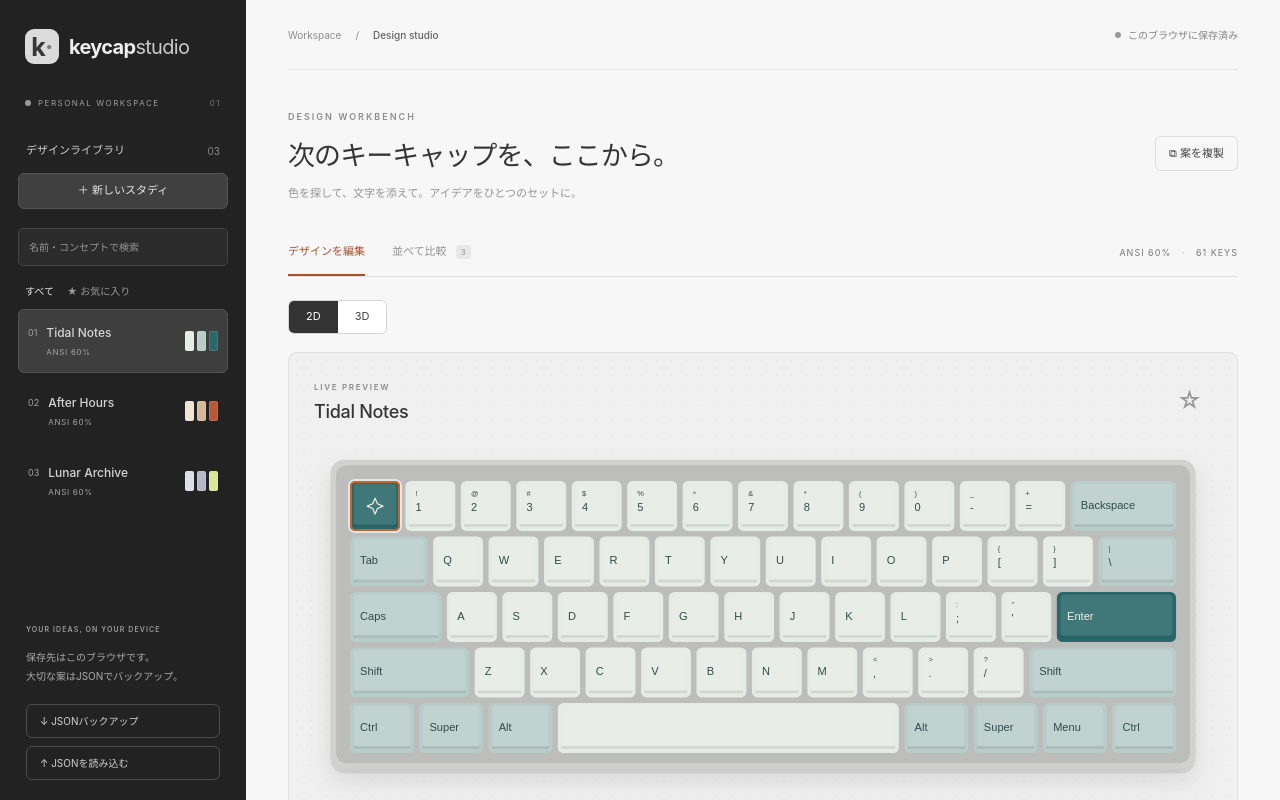
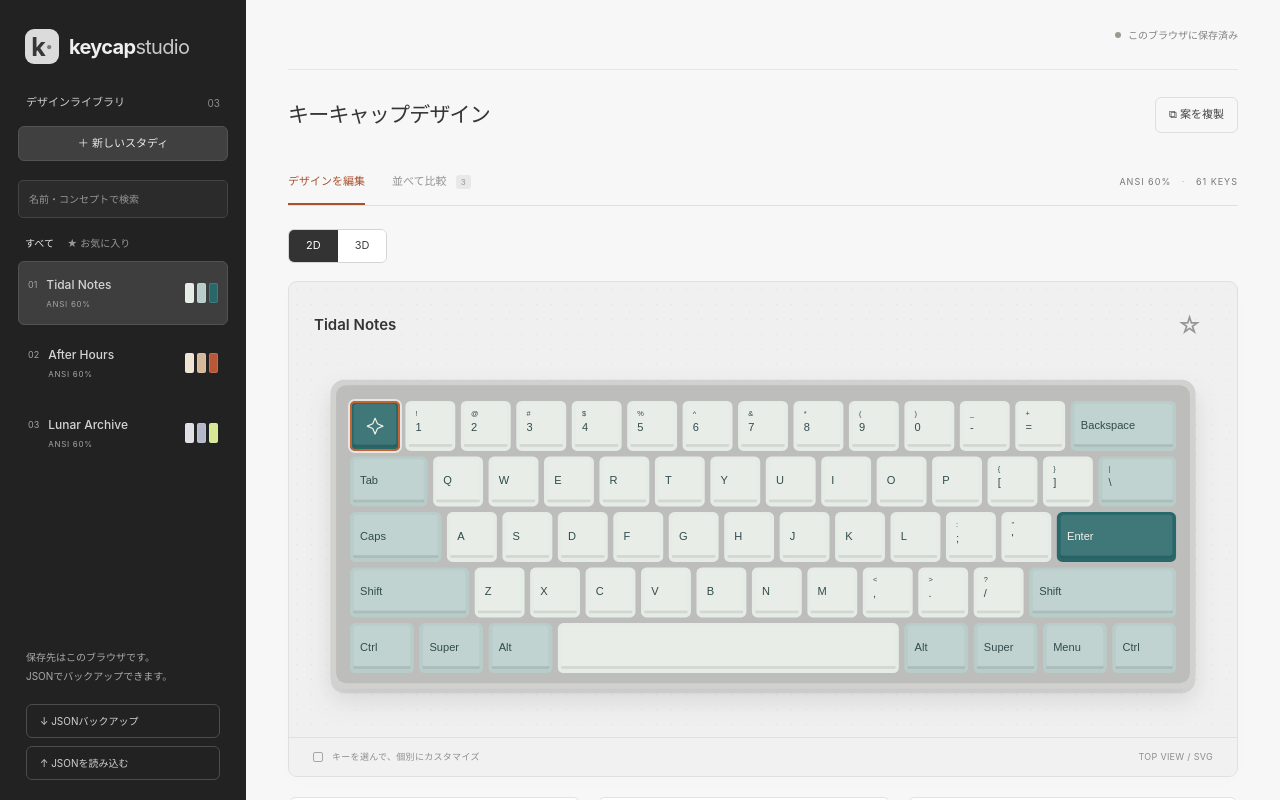
Before and after one commit to shiroinock/keycap-studio, a React (Vite) app: page / in a window 1280 px wide. Shown: the top 800 px of the page. Built offline with nearby package versions, Linux system fonts and the light colour scheme.

Commit message:
Remove promotional copy and simplify workspace headings

```diff
--- a/src/App.tsx
+++ b/src/App.tsx
@@ -220,9 +220,6 @@ export default function App() {
             keycap<span className="brand-light">studio</span>
           </span>
         </a>
-        <div className="workspace-label">
-          <span className="live-dot" /> PERSONAL WORKSPACE <span>01</span>
-        </div>
         <div className="library-heading">
           <h2>デザインライブラリ</h2>
           <span>{studies.length.toString().padStart(2, "0")}</span>
@@ -277,11 +274,10 @@ export default function App() {
           )}
         </nav>
         <div className="sidebar-footer">
-          <span className="eyebrow">YOUR IDEAS, ON YOUR DEVICE</span>
           <p>
             保存先はこのブラウザです。
             <br />
-            大切な案はJSONでバックアップ。
+            JSONでバックアップできます。
           </p>
           <button
             onClick={() =>
@@ -311,9 +307,6 @@ export default function App() {
       </aside>
       <main>
         <header className="topbar">
-          <div className="breadcrumb">
-            Workspace <span>/</span> <strong>Design studio</strong>
-          </div>
           <div className={`save-status ${storageError ? "error" : ""}`}>
             <span className="live-dot" />
             {blocked ? "自動保存停止中" : saveState}
@@ -353,11 +346,7 @@ export default function App() {
           </div>
         )}
         <section className="page-heading">
-          <div>
-            <span className="eyebrow">DESIGN WORKBENCH</span>
-            <h1>次のキーキャップを、ここから。</h1>
-            <p>色を探して、文字を添えて。アイデアをひとつのセットに。</p>
-          </div>
+          <h1>キーキャップデザイン</h1>
           <button className="quiet-button" onClick={() => add(true)}>
             ⧉ 案を複製
           </button>
@@ -392,7 +381,6 @@ export default function App() {
             <section className="preview-panel">
               <div className="preview-heading">
                 <div>
-                  <span className="eyebrow">LIVE PREVIEW</span>
                   <h2>{active.name}</h2>
                 </div>
                 <button
@@ -709,7 +697,7 @@ export default function App() {
             </div>
             <section className="export-bar">
               <div>
-                <strong>アイデアを持ち出そう。</strong>
+                <strong>画像を書き出す</strong>
                 <p>
                   {renderMode === "2d"
                     ? "透明背景で出力。PNGはこの端末のフォントで描画します。"
@@ -748,7 +736,7 @@ export default function App() {
           <section className="compare-section">
             <div className="compare-heading">
               <div>
-                <h2>同じ配列で、違いを見る。</h2>
+                <h2>デザインの比較</h2>
                 <p>2〜4案を選択。すべて同じ倍率・同じ視点で表示します。</p>
               </div>
               <span>{compareIds.length} / 4 SELECTED</span>
@@ -840,10 +828,6 @@ export default function App() {
         )}
         <footer className="main-footer">
           <span>
-            KEYCAP STUDIO <span className="muted">/</span> DESIGN STUDY
-            WORKSPACE
-          </span>
-          <span>
             色は画面上のイメージです。製造色は現物で確認してください。
           </span>
         </footer>
--- a/src/style.css
+++ b/src/style.css
@@ -130,19 +130,6 @@ h2 {
 .brand-mark span {
   color: #797979;
 }
-.workspace-label {
-  font-size: 8px;
-  letter-spacing: 1.5px;
-  color: #9f9f9f;
-  display: flex;
-  align-items: center;
-  gap: 7px;
-  margin: 33px 7px 32px;
-}
-.workspace-label > span:last-child {
-  margin-left: auto;
-  color: #777777;
-}
 .live-dot {
   width: 6px;
   height: 6px;
@@ -155,7 +142,7 @@ h2 {
   display: flex;
   justify-content: space-between;
   align-items: center;
-  margin: 0 8px 14px;
+  margin: 30px 8px 14px;
 }
 .library-heading h2 {
   font-size: 11px;
@@ -267,11 +254,6 @@ h2 {
   margin-top: auto;
   padding: 55px 8px 0;
 }
-.sidebar-footer .eyebrow {
-  font-size: 7px;
-  color: #9c9c9c;
-  letter-spacing: 1.1px;
-}
 .sidebar-footer p {
   font-size: 10px;
   line-height: 1.9;
@@ -306,18 +288,10 @@ main {
   height: 70px;
   display: flex;
   align-items: center;
-  justify-content: space-between;
+  justify-content: flex-end;
   border-bottom: 1px solid #e6e6e6;
   font-size: 10px;
   color: #8c8c8c;
-}
-.breadcrumb {
-  display: flex;
-  gap: 14px;
-}
-.breadcrumb strong {
-  font-weight: 500;
-  color: #626262;
 }
 .save-status {
   display: flex;
@@ -333,24 +307,14 @@ main {
   display: flex;
   align-items: center;
   justify-content: space-between;
-  padding: 35px 0 28px;
+  padding: 20px 0;
   gap: 20px;
 }
-.eyebrow {
-  font-size: 9px;
-  letter-spacing: 2px;
-  font-weight: 600;
-  color: #8e8e8e;
-}
 h1 {
-  font-size: clamp(20px, 2.1vw, 29px);
+  font-size: 21px;
   letter-spacing: -0.8px;
   font-weight: 500;
   margin: 8px 0;
-}
-.page-heading p {
-  color: #939393;
-  font-size: 11px;
 }
 .quiet-button {
   font-size: 11px;
@@ -413,12 +377,7 @@ h1 {
   align-items: center;
   padding: 22px 25px 0;
 }
-.preview-heading .eyebrow {
-  font-size: 8px;
-  letter-spacing: 1.7px;
-  color: #8c8c8c;
-}
-.preview-heading h2 {
+.preview-heading .preview-heading h2 {
   margin-top: 3px;
   font-size: 18px;
   font-weight: 500;
@@ -924,10 +883,8 @@ input[type="color"]::-webkit-color-swatch {
   .brand {
     font-size: 18px;
   }
-  .workspace-label,
   .library-heading,
   .library-filter,
-  .sidebar-footer .eyebrow,
   .sidebar-footer p,
   .search {
     display: none;
@@ -973,9 +930,6 @@ input[type="color"]::-webkit-color-swatch {
   }
   .page-heading h1 {
     font-size: 20px;
-  }
-  .page-heading p {
-    font-size: 9px;
   }
   .page-heading .quiet-button {
     font-size: 9px;
```
